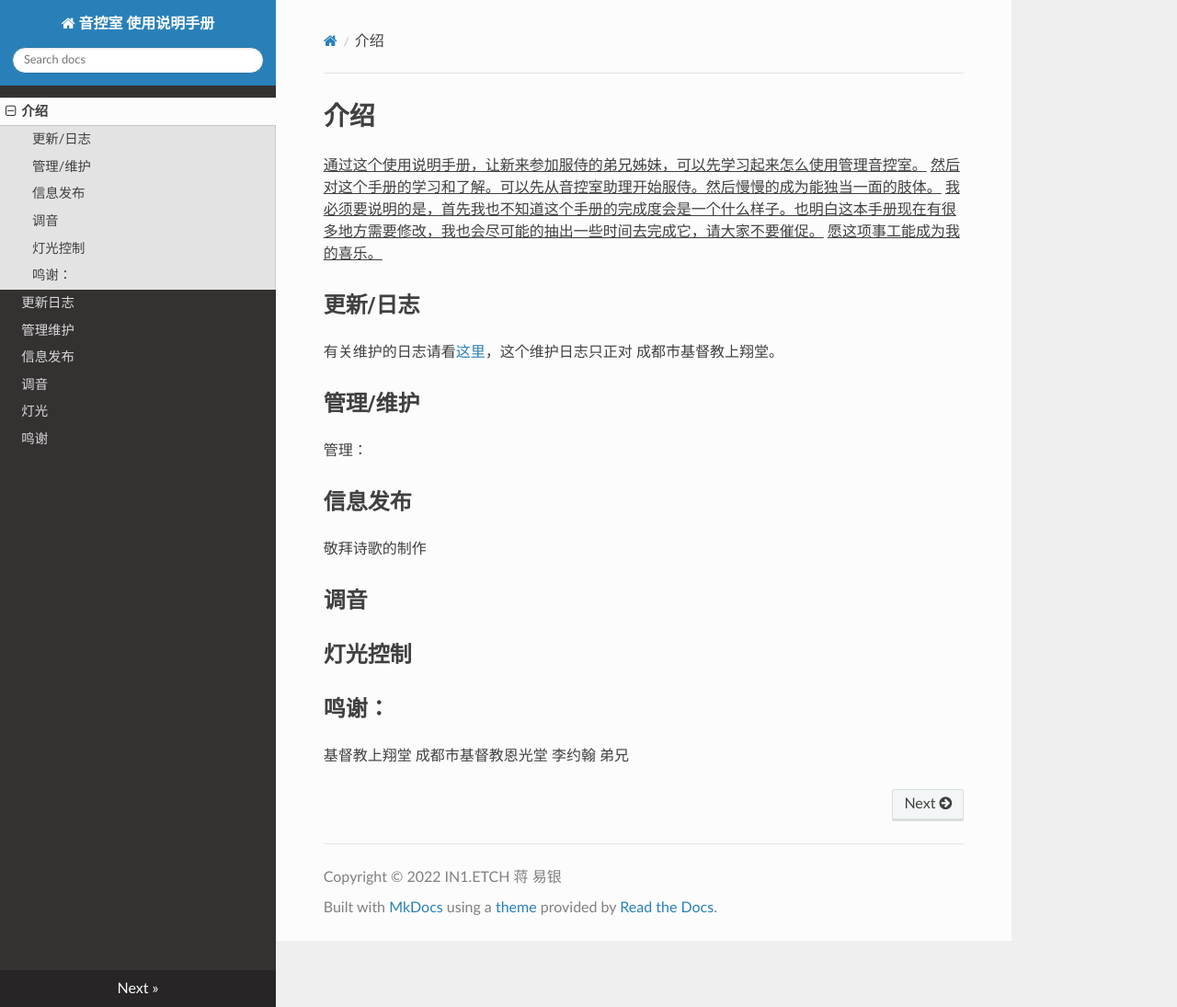
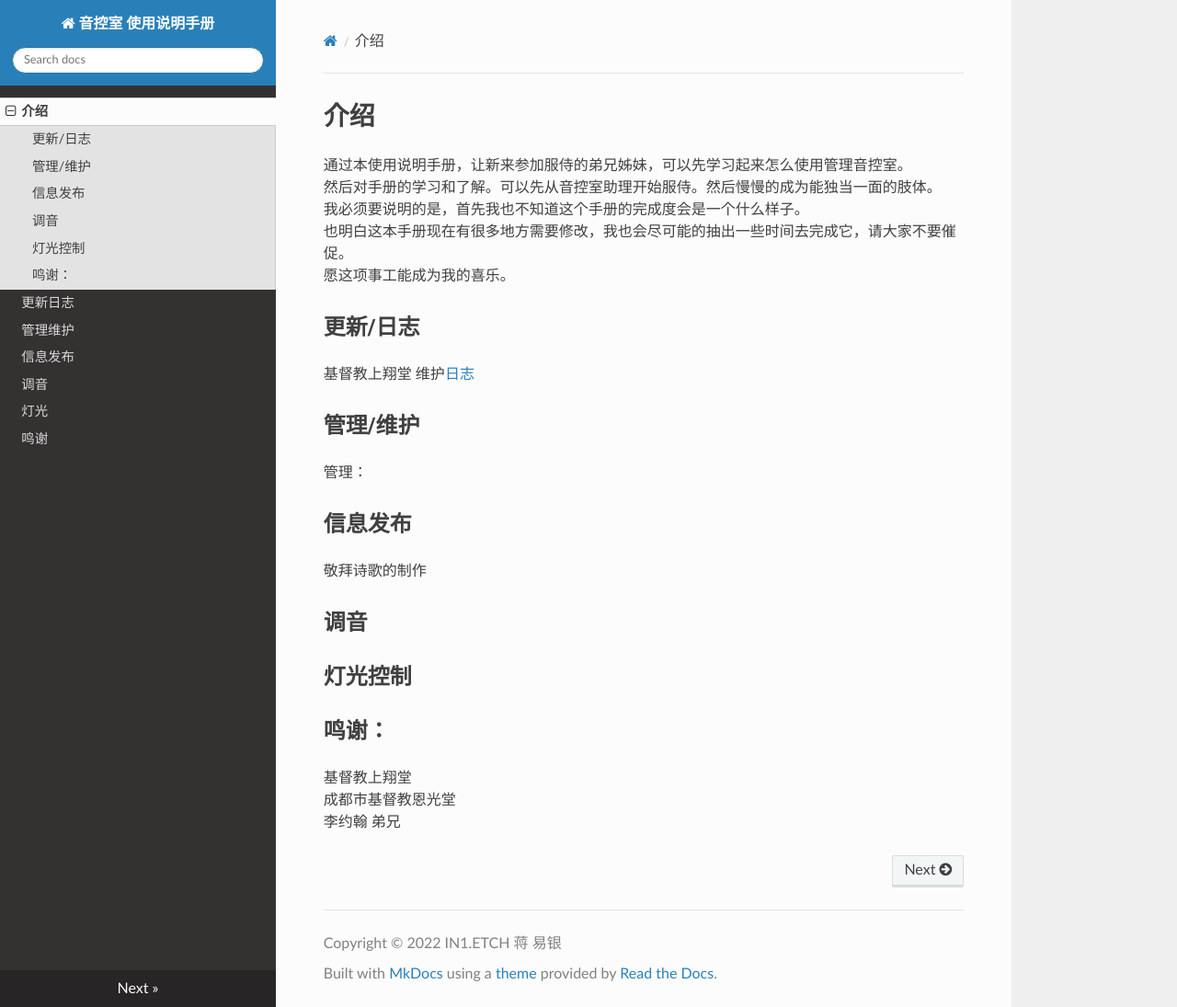
Before and after one commit to Jizyjiang/STX_YK-DOCS, an MkDocs documentation site: the page built from docs/index.md, in a window 1280 px wide and 1095 px high. Shown: the whole window at 92% size. Built offline with MkDocs 1.6.1, drawn with Linux system fonts in a browser that asks for light colours; nearby versions of some CDN libraries.

Commit message:
Update index.md

```diff
--- a/docs/index.md
+++ b/docs/index.md
@@ -1,11 +1,12 @@
 # 介绍
-<u>通过这个使用说明手册，让新来参加服侍的弟兄姊妹，可以先学习起来怎么使用管理音控室。</u>
-<u>然后对这个手册的学习和了解。可以先从音控室助理开始服侍。然后慢慢的成为能独当一面的肢体。</u>
-<u>我必须要说明的是，首先我也不知道这个手册的完成度会是一个什么样子。也明白这本手册现在有很多地方需要修改，我也会尽可能的抽出一些时间去完成它，请大家不要催促。</u>
-<u>愿这项事工能成为我的喜乐。</u>
+通过本使用说明手册，让新来参加服侍的弟兄姊妹，可以先学习起来怎么使用管理音控室。<br>
+然后对手册的学习和了解。可以先从音控室助理开始服侍。然后慢慢的成为能独当一面的肢体。<br>
+我必须要说明的是，首先我也不知道这个手册的完成度会是一个什么样子。<br>
+也明白这本手册现在有很多地方需要修改，我也会尽可能的抽出一些时间去完成它，请大家不要催促。<br>
+愿这项事工能成为我的喜乐。<br>
 
 ## 更新/日志
-有关维护的日志请看[这里](./changlog/index.md)，这个维护日志只正对 成都市基督教上翔堂。
+基督教上翔堂 维护[日志](./changlog/index.md)
 
 ## 管理/维护
   管理：
@@ -18,6 +19,6 @@
 
 
 ## 鸣谢：
-   基督教上翔堂
-   成都市基督教恩光堂
-   李约翰 弟兄
+   基督教上翔堂<br>
+   成都市基督教恩光堂<br>
+   李约翰 弟兄<br>
```
